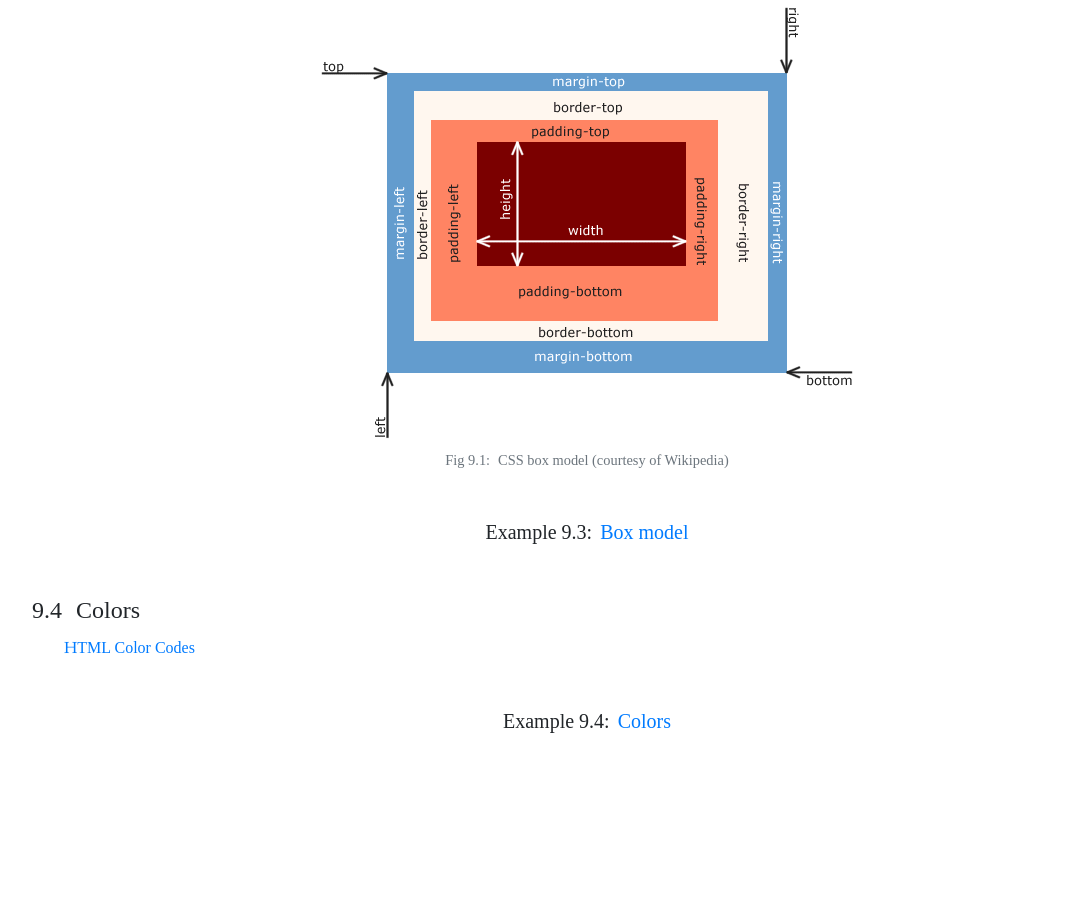
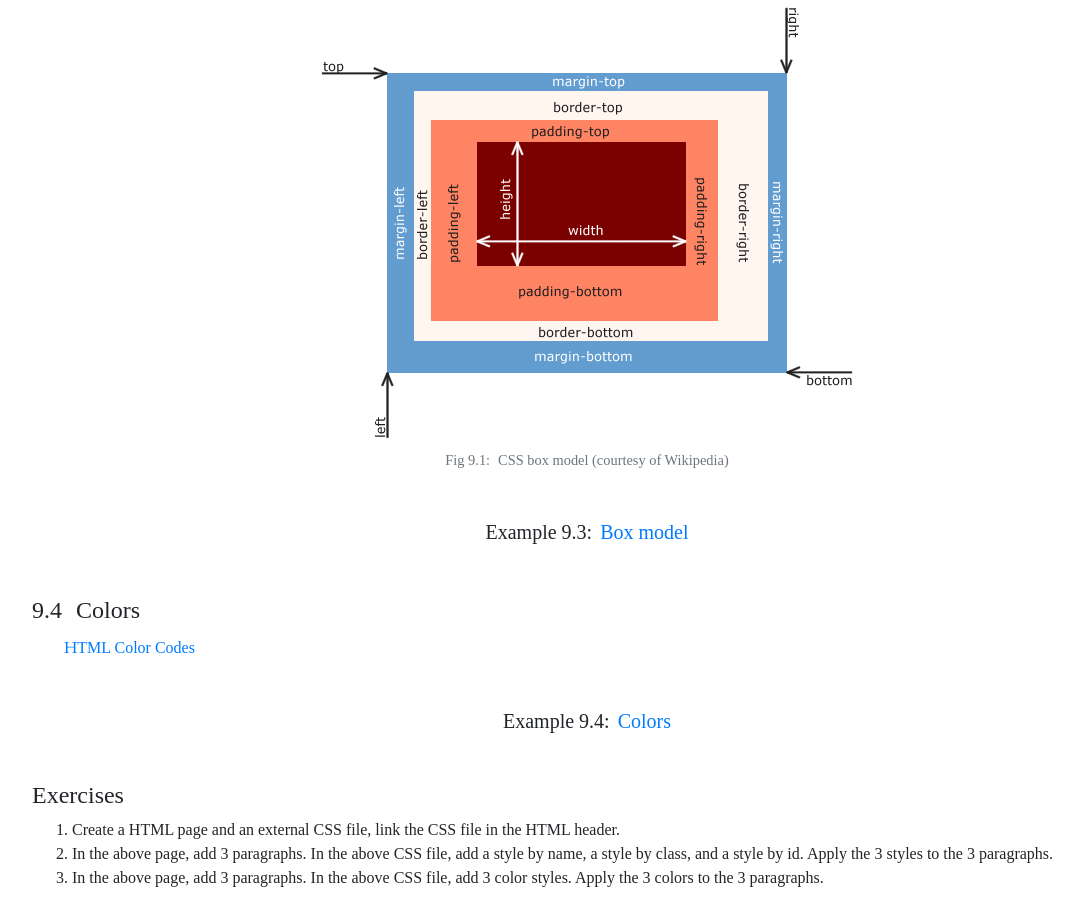
Before and after one commit to huangxg/hnotes, a plain HTML site: page css/css.html in a window 1280 px wide. Shown: the part 902-1808 px from the top of the page, without its empty margins (53-1133 px from the left). Before the commit the page ends 1683 px from the top, so only its background shows below. Drawn offline with nearby package versions, Linux system fonts and the light colour scheme.

Commit message:
add exercises for chapter CSS

```diff
--- a/css/css.html
+++ b/css/css.html
@@ -72,6 +72,12 @@
       <h5><a href="colors.html">Colors</a></h5>
     </div>
 
+    <h4>Exercises</h4>
+    <ol>
+      <li>Create a HTML page and an external CSS file, link the CSS file in the HTML header.</li>
+      <li>In the above page, add 3 paragraphs. In the above CSS file, add a style by name, a style by class, and a style by id. Apply the 3 styles to the 3 paragraphs.</li>
+      <li>In the above page, add 3 paragraphs. In the above CSS file, add 3 color styles. Apply the 3 colors to the 3 paragraphs.</li>
+    </ol>
   </div>
 
   <script>
```
Also changed, not shown: text_styles/font_decor.html (+1 -1 lines), text_styles/text_styles.html (+0 -1 lines).
